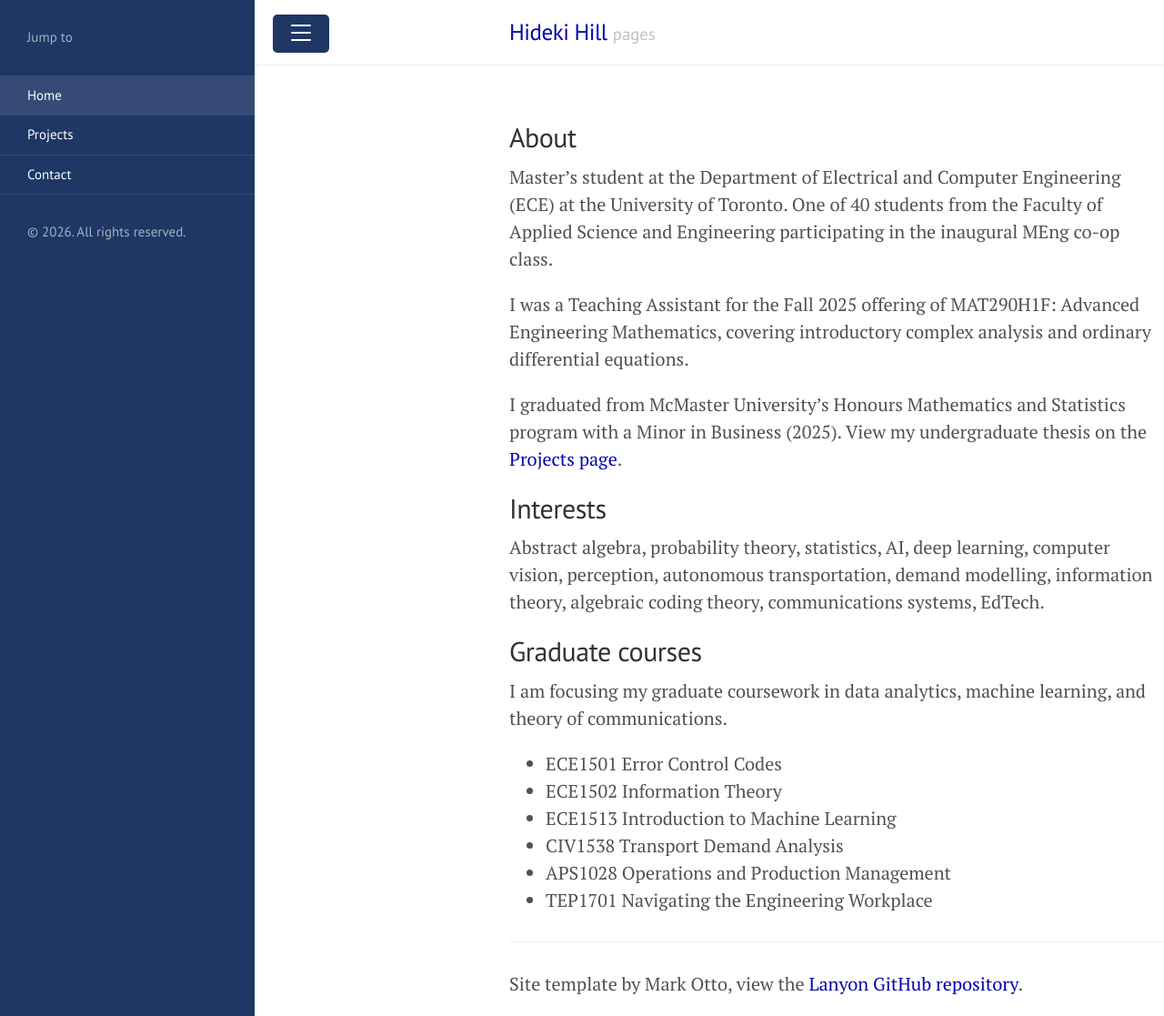
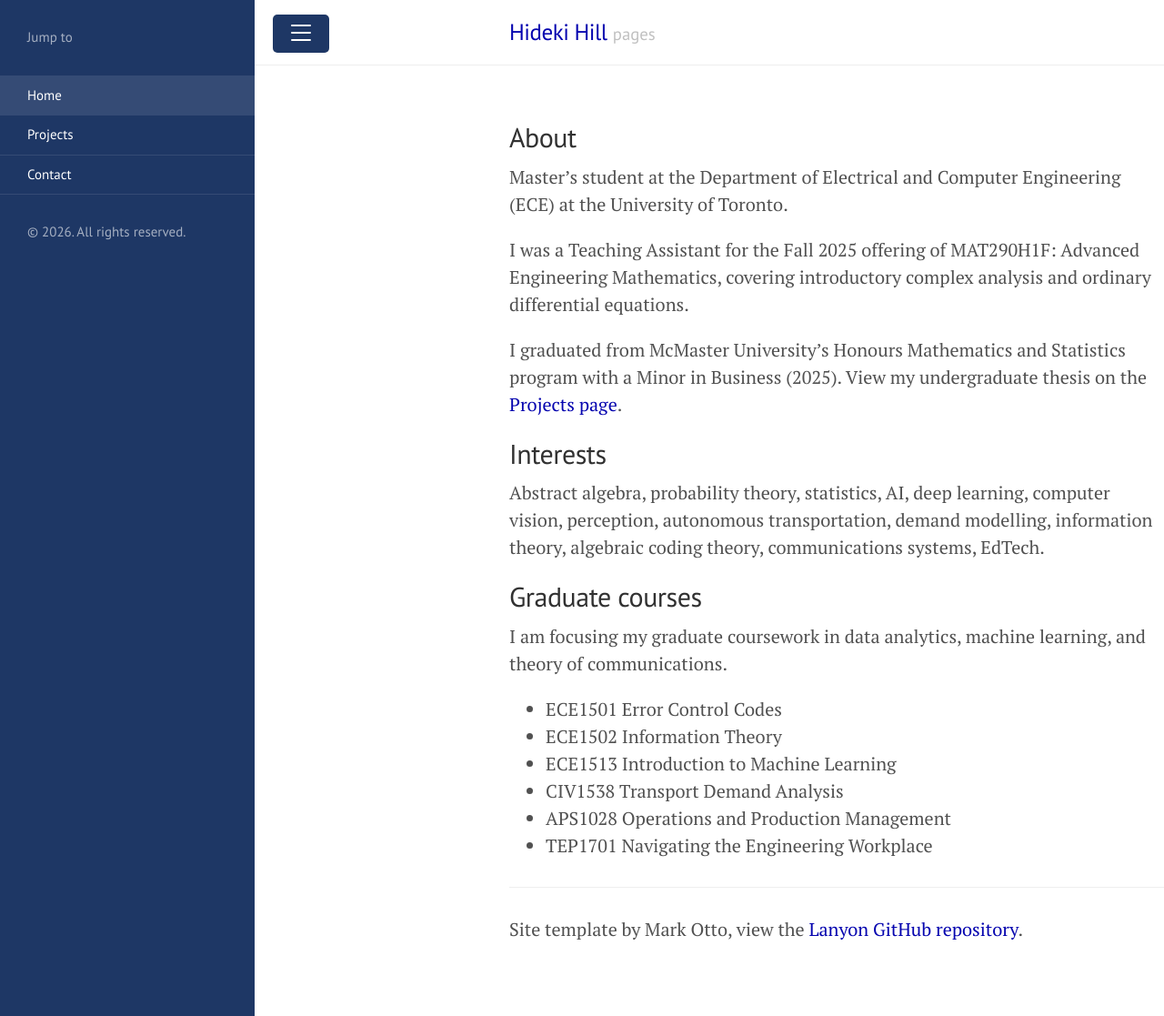
Before and after one commit to hidekihill/hidekihill.github.io, a Jekyll site: the page built from index.md, in a window 1280 px wide and 1117 px high. Shown: the whole window at 91% size. Built offline with Jekyll 4.4.1, drawn with Linux system fonts in a browser that asks for light colours.

Commit message:
Update index.md

```diff
--- a/index.md
+++ b/index.md
@@ -3,7 +3,7 @@ layout: default
 title: Home
 ---
 ## About
-Master's student at the Department of Electrical and Computer Engineering (ECE) at the University of Toronto. One of 40 students from the Faculty of Applied Science and Engineering participating in the inaugural MEng co-op class.
+Master's student at the Department of Electrical and Computer Engineering (ECE) at the University of Toronto.
 
 I was a Teaching Assistant for the Fall 2025 offering of MAT290H1F: Advanced Engineering Mathematics, covering introductory complex analysis and ordinary differential equations.
 
```
